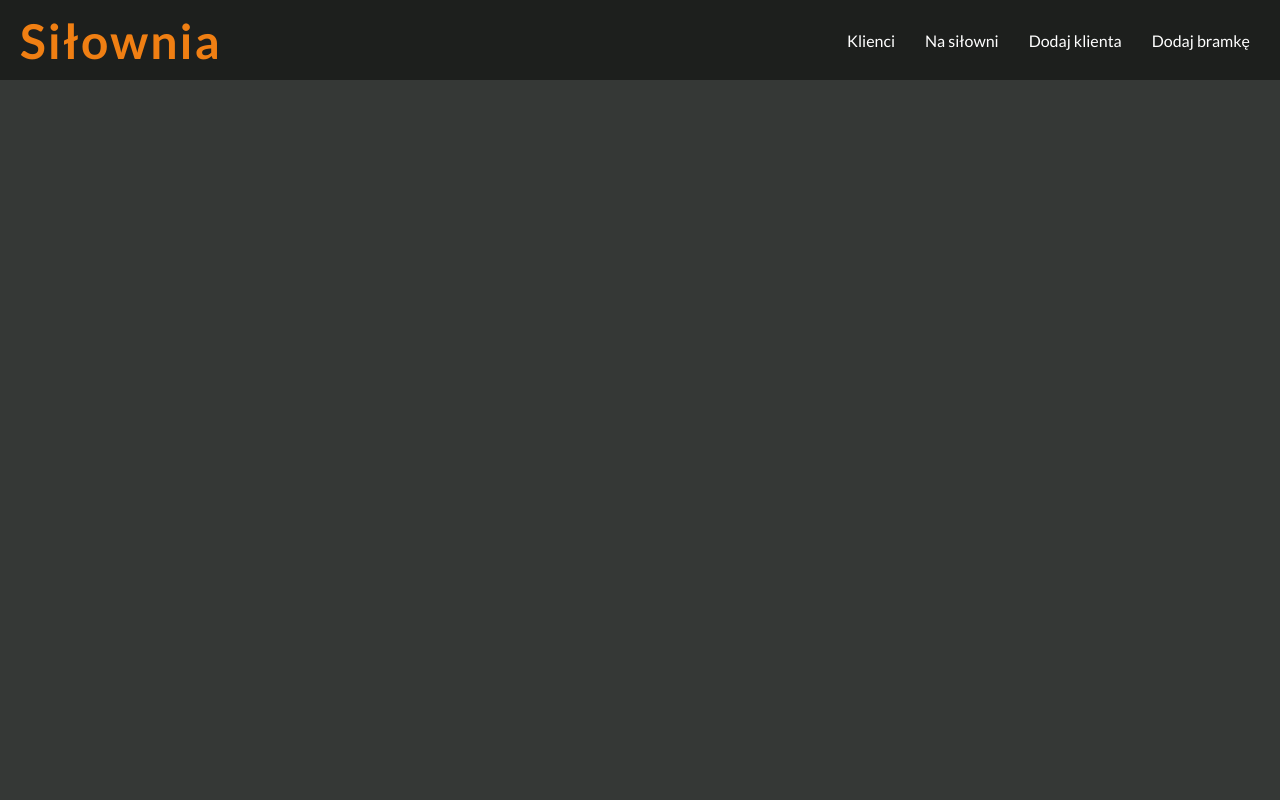
After one commit to justyna-maluszynska/silka-projekt, a Flask app: template templates/ongym.html in a window 1280 px wide. The commit adds this page. Run offline with Flask 2, Linux system fonts and the light colour scheme; the template is opened without the code that fills it, so the values that code supplies are empty.

Commit message:
Basic frontend implementation

```diff
--- /dev/null
+++ b/static/css/common.css
@@ -0,0 +1,119 @@
+@import url('https://fonts.googleapis.com/css2?family=Lato:wght@300;400;700;900&display=swap');
+
+* {
+    margin: 0;
+    padding: 0;
+    border: 0;
+    font: inherit;
+    text-decoration: none;
+    list-style: none;
+    box-sizing: border-box;
+}
+
+body {
+    background-color: #353836;
+    color: white;
+    font-family: 'Lato', sans-serif;
+    min-height: 100vh;
+}
+
+header {
+    padding: 0 20px;
+    background-color: #1d1f1d;
+    height: 80px;
+    display: flex;
+    justify-content: space-between;
+}
+
+ul {
+    height: 100%;
+    display: flex;
+    align-items: center;
+    justify-content: space-around;
+}
+
+ul a {
+    color: white;
+}
+
+ul li {
+    padding: 10px;
+    margin-left: 10px;
+}
+
+ul li:hover {
+    transform: scale(1.05);
+    transition: 0.3s;
+    border: 1px solid #fff;
+    border-radius: 10px;
+}
+
+#gym-logo {
+    font-weight: bold;
+    display: flex;
+    align-items: center;
+}
+
+#gym-logo a {
+    color: #f07f13;
+    font-size: 3rem;
+    letter-spacing: 2px;
+}
+
+#hamburger-icon {
+    margin: auto 0;
+    display: none;
+    cursor: pointer;
+}
+
+#hamburger-icon div {
+    width: 35px;
+    height: 3px;
+    background-color: white;
+    margin: 6px 0;
+    transition: 0.4s;
+}
+
+.open .bar1 {
+    -webkit-transform: rotate(-45deg) translate(-6px, 6px);
+    transform: rotate(-45deg) translate(-6px, 6px);
+}
+
+.open .bar2 {
+    opacity: 0;
+}
+
+.open .bar3 {
+    -webkit-transform: rotate(45deg) translate(-6px, -8px);
+    transform: rotate(45deg) translate(-6px, -8px);
+}
+
+.open .mobile-menu {
+    display: flex;
+    flex-direction: column;
+    align-items: center;
+    justify-content: flex-start;
+}
+
+.mobile-menu {
+    display: none;
+    position: absolute;
+    top: 80px;
+    left: 0;
+    height: calc(100vh - 50px);
+    width: 100%;
+}
+
+.mobile-menu li {
+    margin-bottom: 10px;
+}
+
+@media only screen and (max-width: 800px) {
+    header nav {
+        display: none;
+    }
+
+    #hamburger-icon {
+        display: block;
+    }
+}
--- a/static/css/styles.css
+++ /dev/null
@@ -1,3 +0,0 @@
-h1 {
-    color: aqua;
-}
--- /dev/null
+++ b/templates/ongym.html
@@ -0,0 +1,62 @@
+<!DOCTYPE html>
+<html lang="en">
+
+<head>
+  <meta charset="UTF-8">
+  <meta http-equiv="X-UA-Compatible" content="IE=edge">
+  <meta name="viewport" content="width=device-width, initial-scale=1.0">
+  <link rel="shortcut icon" href="{{ url_for('static', filename='images/favicon.ico') }}" type="image/x-icon">
+  <title>Siłownia</title>
+  <link rel="stylesheet" href="{{ url_for('static', filename='css/common.css') }}">
+  <link rel="stylesheet" href="{{ url_for('static', filename='css/ongym.css') }}">
+</head>
+
+<body>
+  <header>
+    <div id="gym-logo">
+      <a href="#">Siłownia</a>
+    </div>
+    <nav>
+      <ul>
+        <li>
+          <a href="#">Klienci</a>
+        </li>
+        <li>
+          <a href="#">Na siłowni</a>
+        </li>
+        <li>
+          <a href="#">Dodaj klienta</a>
+        </li>
+        <li>
+          <a href="#">Dodaj bramkę</a>
+        </li>
+      </ul>
+    </nav>
+
+    <div id="hamburger-icon" onclick="this.classList.toggle('open');">
+      <div class="bar1"></div>
+      <div class="bar2"></div>
+      <div class="bar3"></div>
+      <ul class="mobile-menu">
+        <li>
+          <a href="#">Klienci</a>
+        </li>
+        <li>
+          <a href="#">Na siłowni</a>
+        </li>
+        <li>
+          <a href="#">Dodaj klienta</a>
+        </li>
+        <li>
+          <a href="#">Dodaj bramkę</a>
+        </li>
+      </ul>
+    </div>
+  </header>
+
+  <main>
+    <!-- zawartość-->
+  </main>
+</body>
+
+</html>
```
Also changed, not shown: static/css/hello.css (added, +9 -0 lines), templates/addclient.html (added, +62 -0 lines), templates/addgate.html (added, +62 -0 lines), templates/clients.html (added, +63 -0 lines), templates/hello.html (+53 -4 lines), static/css/addclient.css (added), static/css/addgate.css (added), static/css/clients.css (added), static/css/ongym.css (added), static/images/favicon.ico (added), static/images/gym.svg (added), 1 other file.
